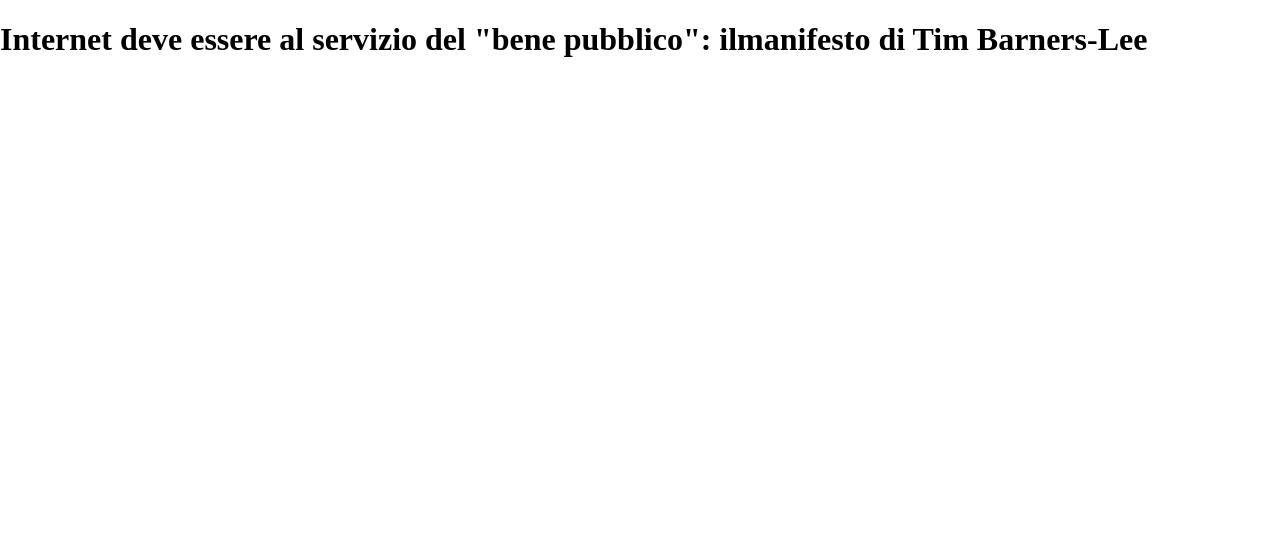
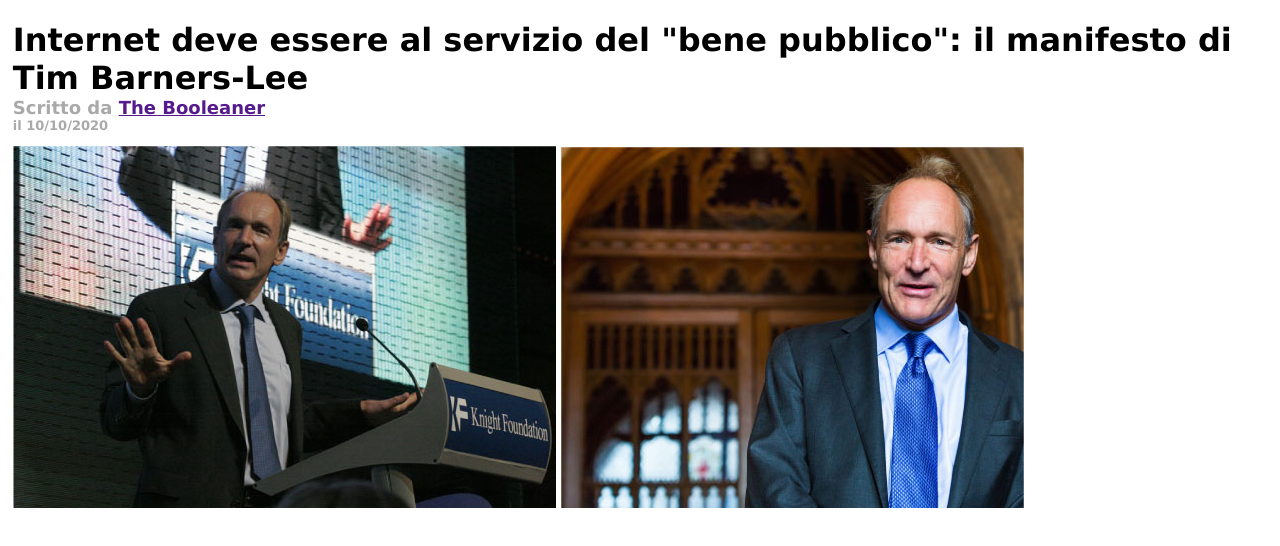
Before and after one commit to loriscassara/html-css-booleaner, a plain HTML site: page index.html in a window 1280 px wide. Shown: the part 104-650 px from the top of the page. Drawn offline with Linux system fonts and the light colour scheme.

Commit message:
aggiunge immagini e intestazione

```diff
--- a/index.html
+++ b/index.html
@@ -30,8 +30,28 @@ Come sempre aiutatevi con le slide, i video, w3schools e tutto ciò che avete a
 
         <main>
 
-            <!-- title -->
-            <h1>Internet deve essere al servizio del "bene pubblico": ilmanifesto di Tim Barners-Lee</h1>
+            <div class="mainheading">
+
+                <!-- main heading title -->
+                <h1 id="maintitle">Internet deve essere al servizio del "bene pubblico": il manifesto di Tim Barners-Lee</h1>
+
+                <!-- start main heading paragraph -->
+                <div>
+
+                    <!-- main heading first paragraph -->
+                    <p id="mainparagraph">Scritto da <a href="">The Booleaner</a></p>
+                    <p id="mainparagraph2"> il 10/10/2020</p>
+
+                </div>
+
+
+            </div>
+
+            <!-- start main images -->
+            <img id="imgtim1" src="img/tim-1.jpg" alt="tim1">
+            <img src="img/tim-2.jpg" alt="tim2">
+
+
 
         </main>
     </body>
--- a/style.css
+++ b/style.css
@@ -1,5 +1,6 @@
 body {
     margin: 0%;
+    font-family: Verdana, Geneva, Tahoma, sans-serif;
 }
 
 header {
@@ -9,7 +10,34 @@ body {
 
 .logo {
     width: 15%;
-     margin-top: 3%;
+    padding-top: 3%;
+    padding-left: 1%;
+    padding-bottom: 1%;
+}
+
+.mainheading {
+    padding-left: 1%;
+}
+
+#maintitle {
+    margin-bottom: 0%;
+}
+
+#mainparagraph {
+    margin-top: 0%;
+    margin-bottom: 0%;
+    font-size: large;
+    color: darkgray;
+    font-weight: 600;
+}
+
+#mainparagraph2 {
+    margin-top: 0%;
+    font-size: small;
+    color: darkgray;
+    font-weight: 600;
+}
+
+#imgtim1 {
     margin-left: 1%;
-     margin-bottom: 1%;
 }
```
Lines whose indentation alone changed are shown as unchanged.
